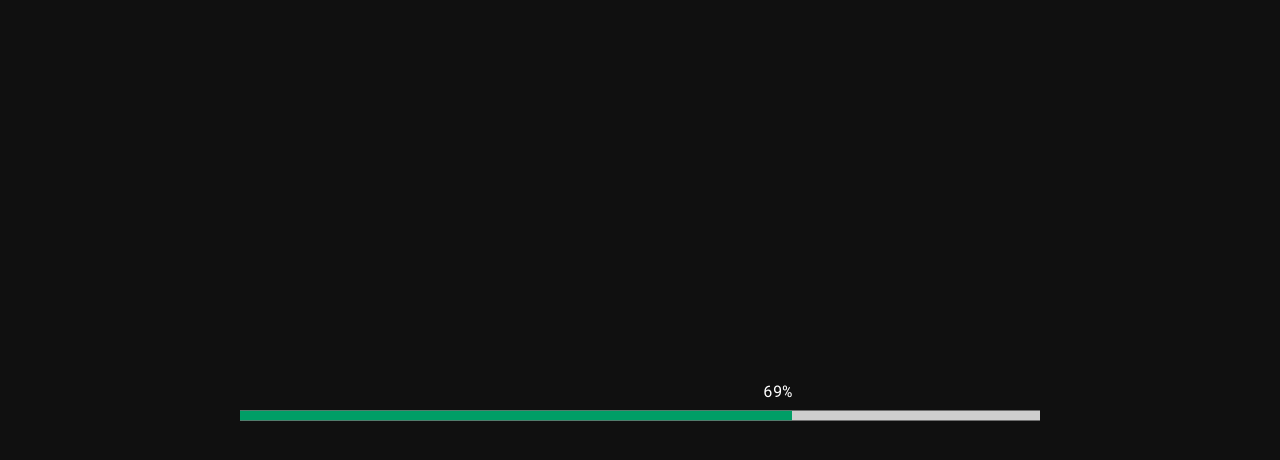
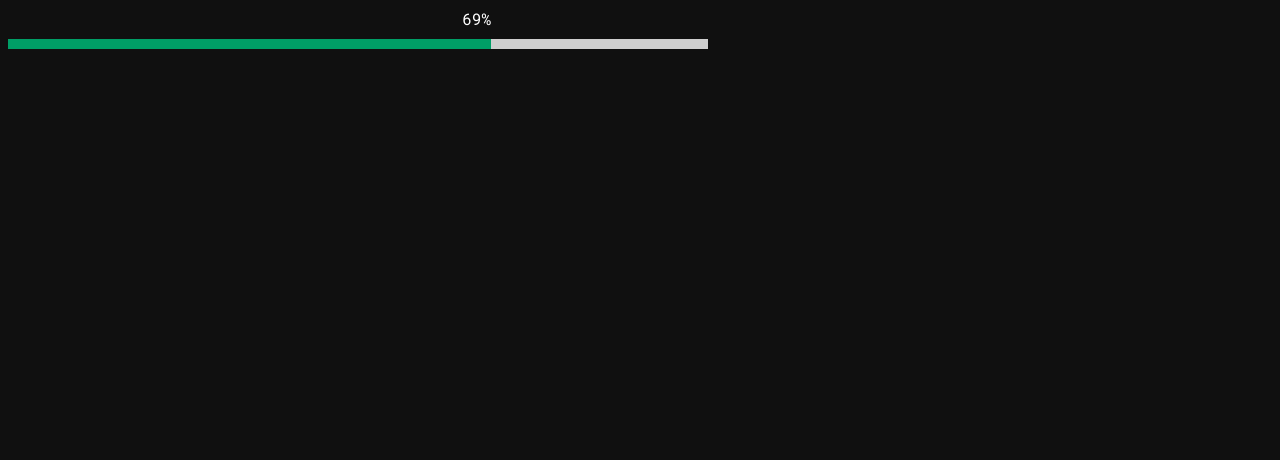
Before and after one commit to cherryy102/Progress-bar, a plain HTML site: page index.html in a window 1280 px wide. Drawn offline with Linux system fonts and the light colour scheme.

Commit message:
add variables

```diff
--- a/css/style.css
+++ b/css/style.css
@@ -1,24 +1,23 @@
+:root {
+  --barWidth: 700px;
+  --barHeight: 10px;
+  --barBgcColor: #cecece;
+  --barColor: #009E66;
+}
+
 body {
   background-color: #101010;
 }
 
-.bar__box {
-  position: absolute;
-  top: 50%;
-  left: 50%;
-  -webkit-transform: translate(-50%, -50%);
-          transform: translate(-50%, -50%);
-}
-
 .progress__bar {
-  width: 800px;
+  width: var(--barWidth);
   font-family: 'Roboto Mono', monospace;
 }
 
 .progress__bar__rail {
-  height: 10px;
+  height: var(--barHeight);
   width: 100%;
-  background-color: #cecece;
+  background-color: var(--barBgcColor);
   position: relative;
   overflow: hidden;
 }
@@ -27,11 +26,9 @@ body {
   position: absolute;
   top: 0;
   left: 0;
-  background-color: #009E66;
+  background-color: var(--barColor);
   width: 0;
   height: 100%;
-  -webkit-animation: barAnimation var(--animation-time) linear both;
-          animation: barAnimation var(--animation-time) linear both;
 }
 
 .progress__bar__percent {
@@ -39,7 +36,5 @@ body {
   text-align: right;
   margin-bottom: 10px;
   color: white;
-  -webkit-animation: barAnimation var(--animation-time) linear both;
-          animation: barAnimation var(--animation-time) linear both;
 }
 /*# sourceMappingURL=style.css.map */
```
